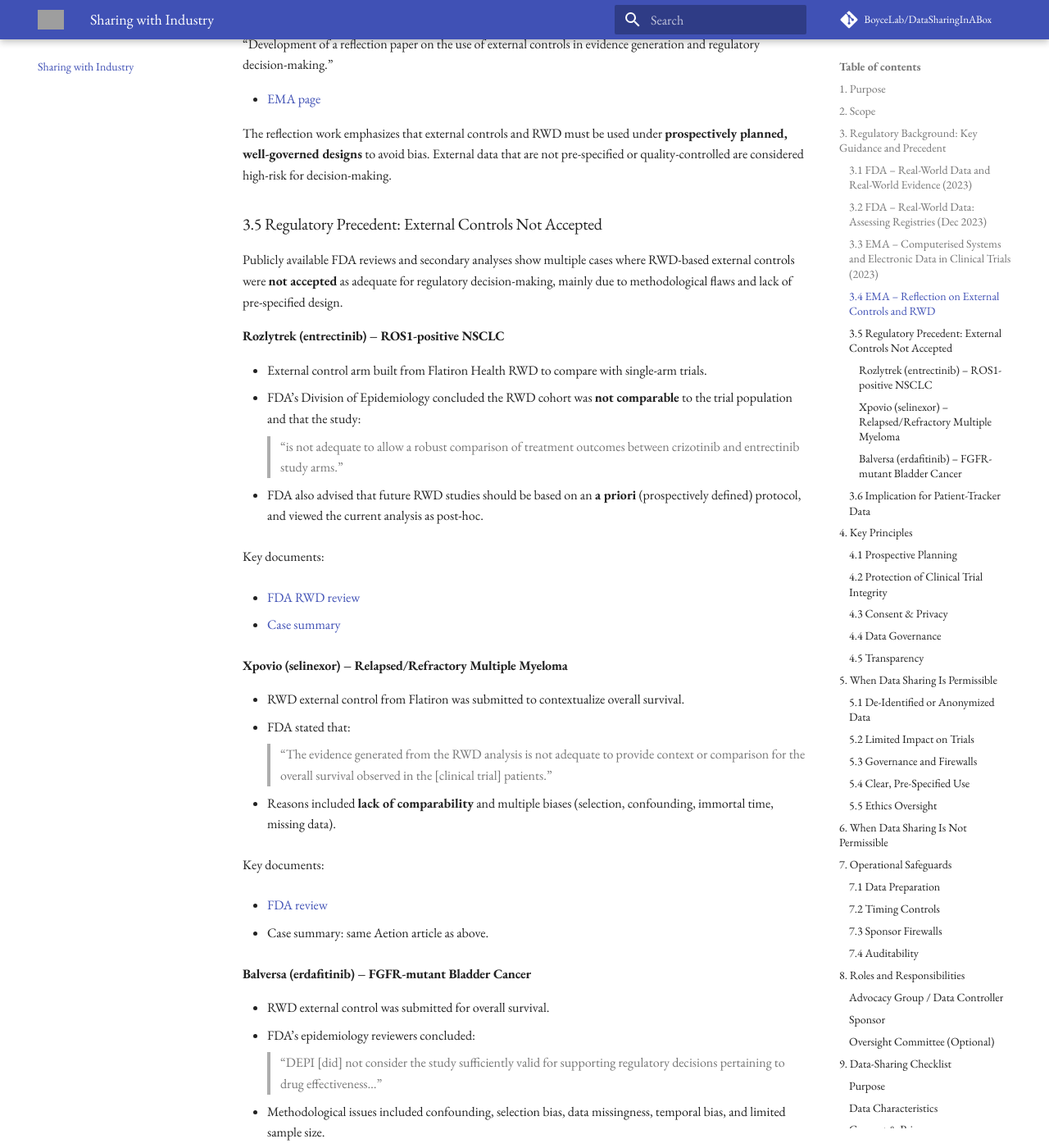
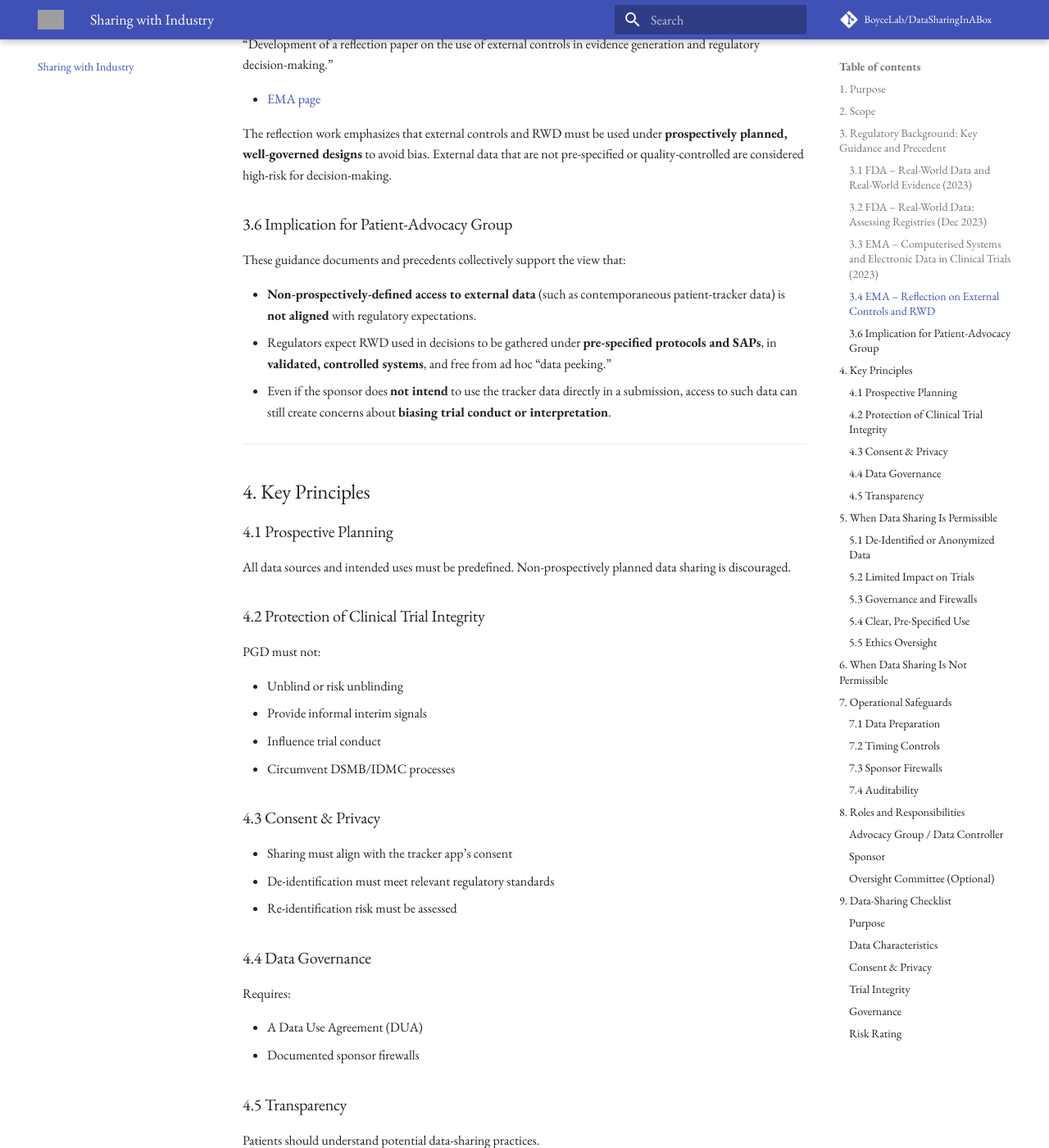
Before and after one commit to BoyceLab/DataSharingInABox, an MkDocs documentation site: the page built from docs/industry.md, in a window 1280 px wide and 1400 px high, scrolled down 2946 px. Shown: the whole window at 82% size. Built offline with MkDocs 1.6.1 and Material for MkDocs 9.7.7, drawn with Linux system fonts in a browser that asks for light colours; comment, search, counter and statistics services are not loaded; some of the changed text lies outside the part shown; grey boxes are pictures that could not be loaded.

Commit message:
Update industry.md

```diff
--- a/docs/industry.md
+++ b/docs/industry.md
@@ -1,7 +1,6 @@
 # Guidance for Sharing App or Registry Data with Clinical Trial Sponsors
 
 ---
-
 !!! important "Disclaimer"
     This document provides general guidance and is not legal advice.
     Legal, regulatory, and ethics experts should be consulted before implementing data-sharing practices.
@@ -102,6 +101,7 @@
 
 The reflection work emphasizes that external controls and RWD must be used under **prospectively planned, well-governed designs** to avoid bias. External data that are not pre-specified or quality-controlled are considered high-risk for decision-making.
 
+<!--
 ### 3.5 Regulatory Precedent: External Controls Not Accepted
 
 Publicly available FDA reviews and secondary analyses show multiple cases where RWD-based external controls were **not accepted** as adequate for regulatory decision-making, mainly due to methodological flaws and lack of pre-specified design.
@@ -144,11 +144,11 @@
 
 Key documents:
 
-- [FDA RWD review]{https://www.accessdata.fda.gov/drugsatfda_docs/nda/2019/212018Orig1s000OtherR.pdf)
+- [FDA RWD review](https://www.accessdata.fda.gov/drugsatfda_docs/nda/2019/212018Orig1s000OtherR.pdf)
 
 - Case summary: same Aetion article.
-
-### 3.6 Implication for Patient-Tracker Data
+-->
+### 3.6 Implication for Patient-Advocacy Group
 
 These guidance documents and precedents collectively support the view that:
 
@@ -341,7 +341,7 @@
 - [ ] Red: not permissible
 
 ---
-
+<!--
 ## 10. Safe Sharing Model (Table Format)
 
 ### Data Flow Overview - to be turned into a diagram
@@ -367,7 +367,4 @@
 | Protocol Authors | No | Firewalled |
 
 ---
-
-## 11. Disclaimer
-
-This document provides general guidance and is not legal advice. Legal, regulatory, and ethics experts should be consulted before implementing data-sharing practices.
+-->
```
Also changed, not shown: other parts of docs/industry.md (+3 -3 lines).
